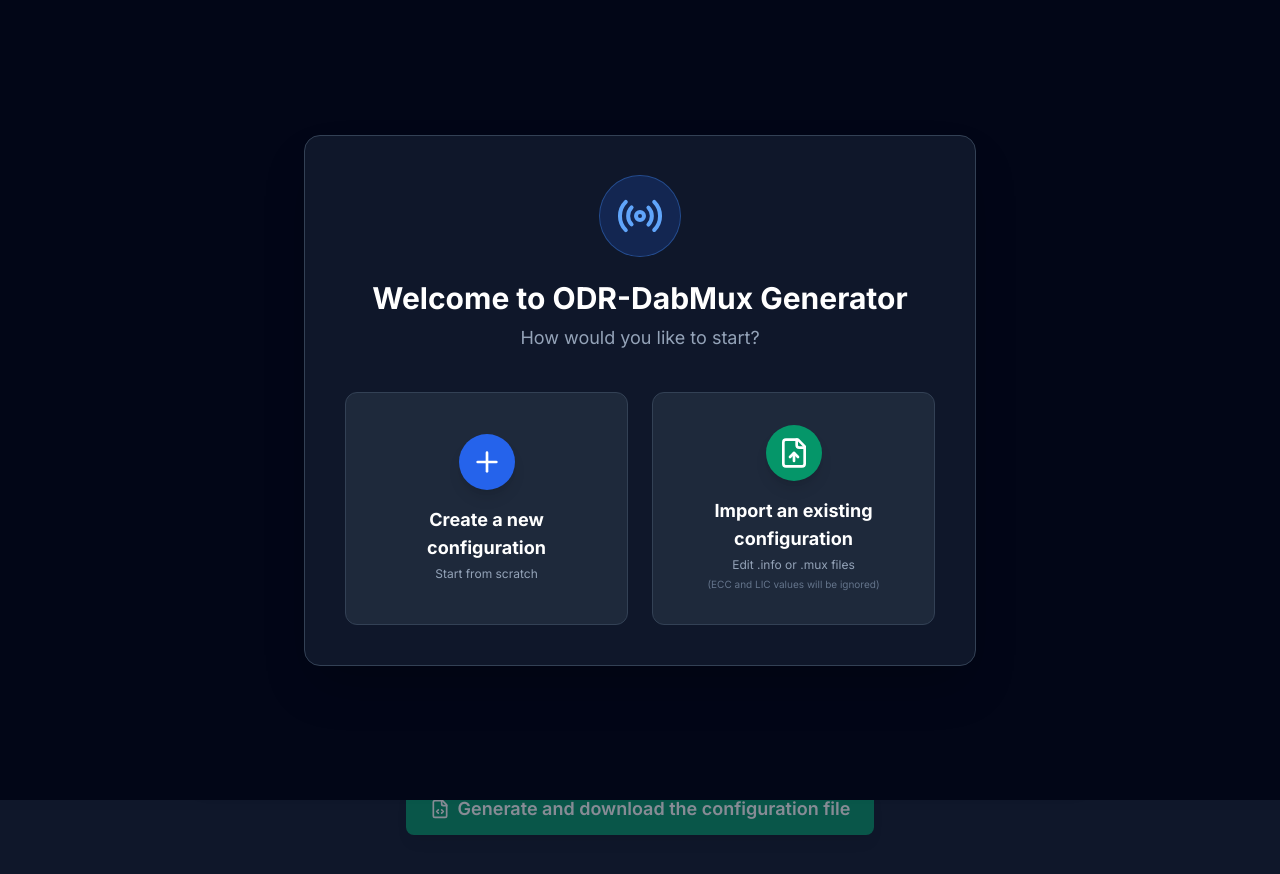
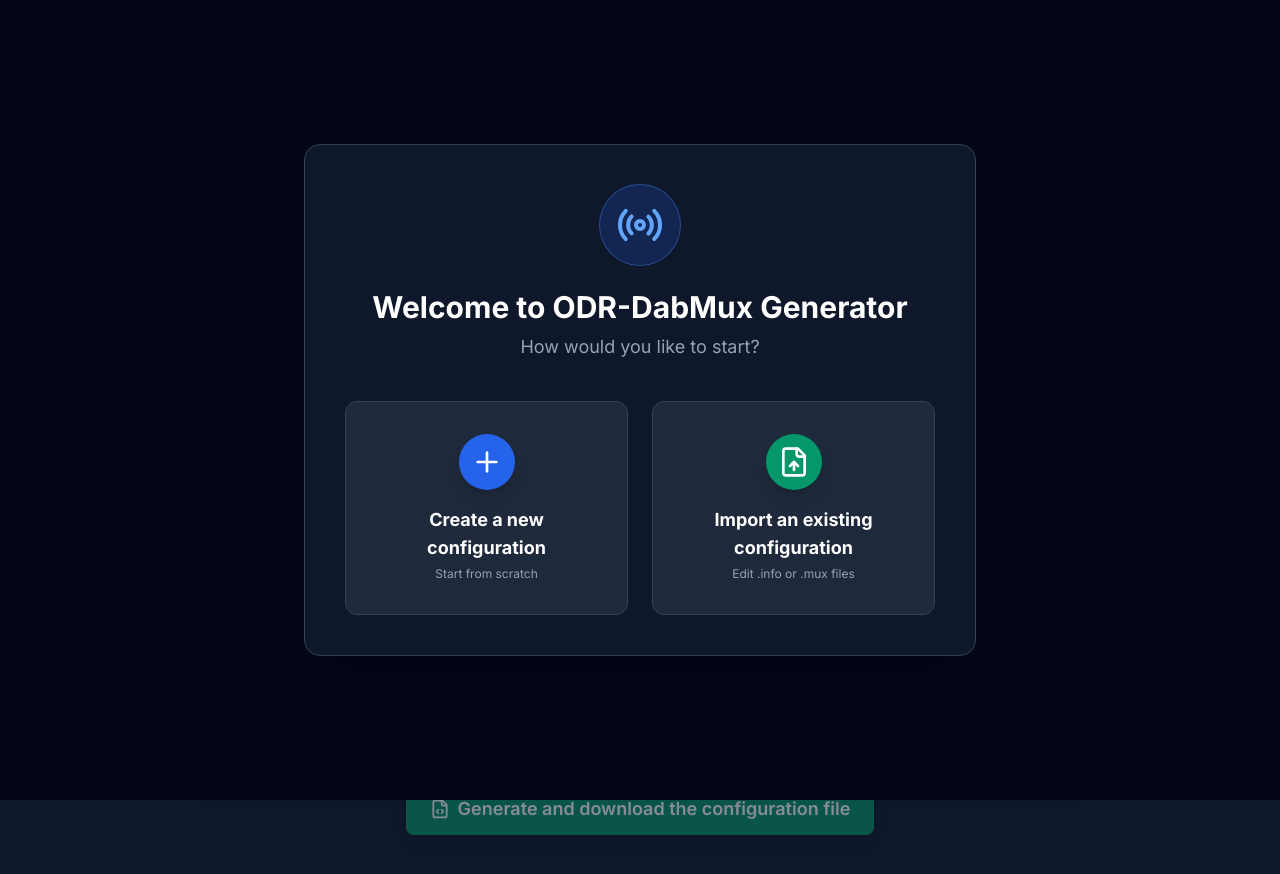
Before and after one commit to LucasGallone/ODR-DabMux-Generator, a React (Vite) app: page / in a window 1280 px wide. Shown: the top 874 px of the page. Built offline with nearby package versions, Linux system fonts and the light colour scheme.

Commit message:
Update WelcomeModal.tsx

```diff
--- a/components/WelcomeModal.tsx
+++ b/components/WelcomeModal.tsx
@@ -1,3 +1,4 @@
+
 import React, { useRef } from 'react';
 import { FileUp, Plus, Radio } from 'lucide-react';
 
@@ -48,7 +49,6 @@ export const WelcomeModal: React.FC<Props> = ({ onCreateNew, onImport }) => {
                 </div>
                 <h3 className="text-lg font-bold text-white mb-1">Import an existing configuration</h3>
                 <p className="text-xs text-slate-400">Edit .info or .mux files</p>
-                <p className="text-[10px] text-slate-500 mt-1">(ECC and LIC values will be ignored)</p>
                 <input
                     type="file"
                     ref={fileInputRef}
```
